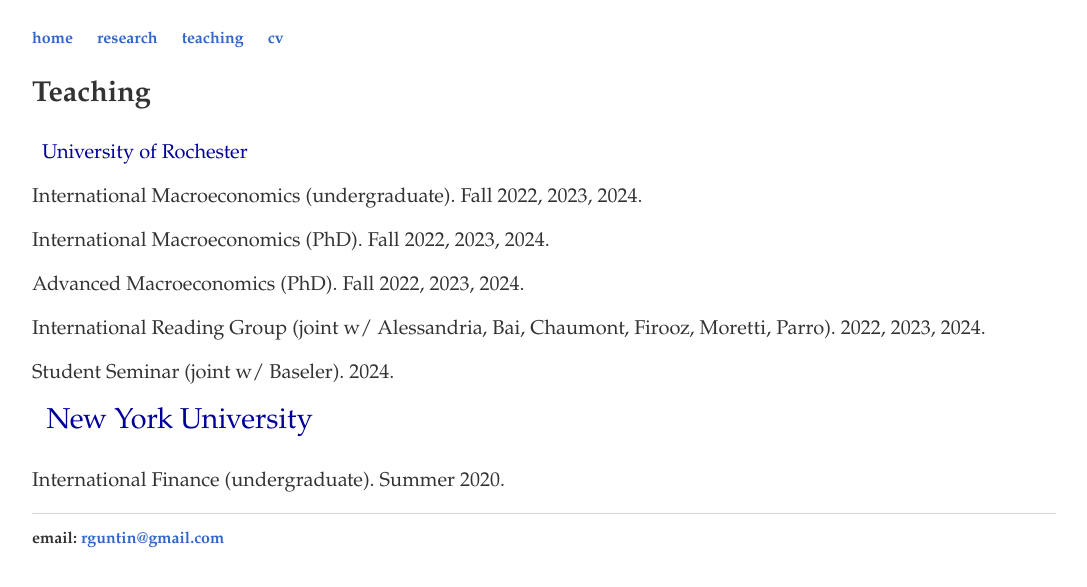
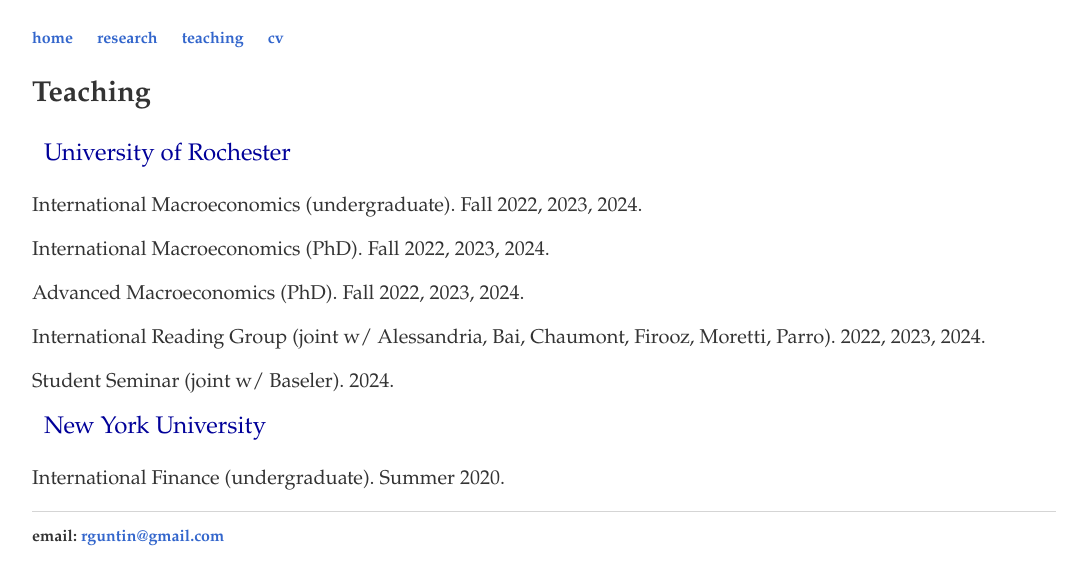
Before and after one commit to rafaguntin/rafaguntin.github.io, a Jekyll site: the page built from teaching/index.html, in a window 1280 px wide. Shown: the top 587 px of the page, without its empty margins (96-1183 px from the left). Built offline with Jekyll 4.4.1, drawn with Linux system fonts in a browser that asks for light colours.

Commit message:
Update index.html

```diff
--- a/teaching/index.html
+++ b/teaching/index.html
@@ -7,11 +7,11 @@
   <big>
     <p><b>Teaching</b></p>
   </big>
+
+    <p style="color:#000099; margin-top: 10px;">&nbsp; University of Rochester</p>
+
   <small>
-    <p style="color:#000099; margin-top: 15px;">&nbsp; University of Rochester</p>
-  </small>
-  <small>
-    <div style="margin-top: 10px;">
+    <div style="margin-top: 15px;">
       <p>International Macroeconomics (undergraduate). Fall 2022, 2023, 2024.</p>
       <p>International Macroeconomics (PhD). Fall 2022, 2023, 2024.</p>
       <p>Advanced Macroeconomics (PhD). Fall 2022, 2023, 2024.</p>
@@ -19,11 +19,11 @@
       <p>Student Seminar (joint w/ Baseler). 2024.</p>
     </div>
   </small>
-  <big>
-    <p style="color:#000099; margin-top: 15px;">&nbsp; New York University</p>
-  </big>
+
+    <p style="color:#000099; margin-top: 10px;">&nbsp; New York University</p>
+
   <small>
-    <div style="margin-top: 10px;">
+    <div style="margin-top: 15px;">
       <p>International Finance (undergraduate). Summer 2020.</p>
     </div>
   </small>
```
